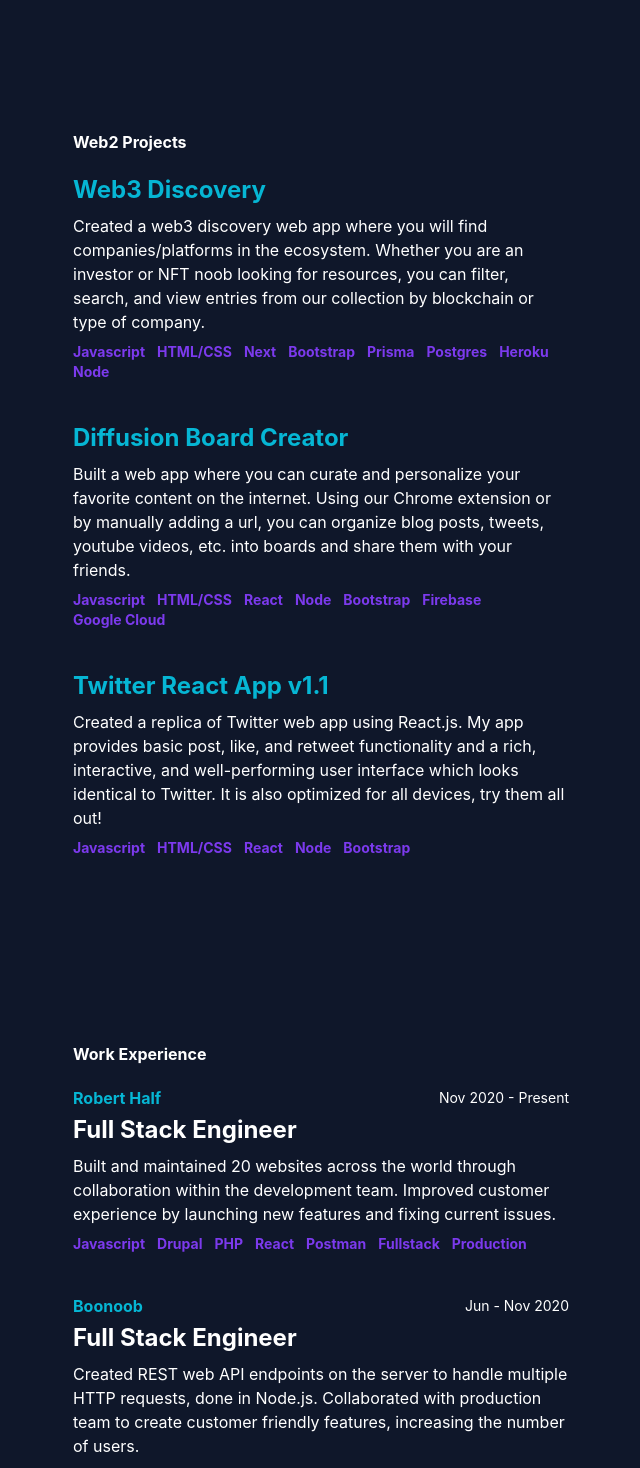
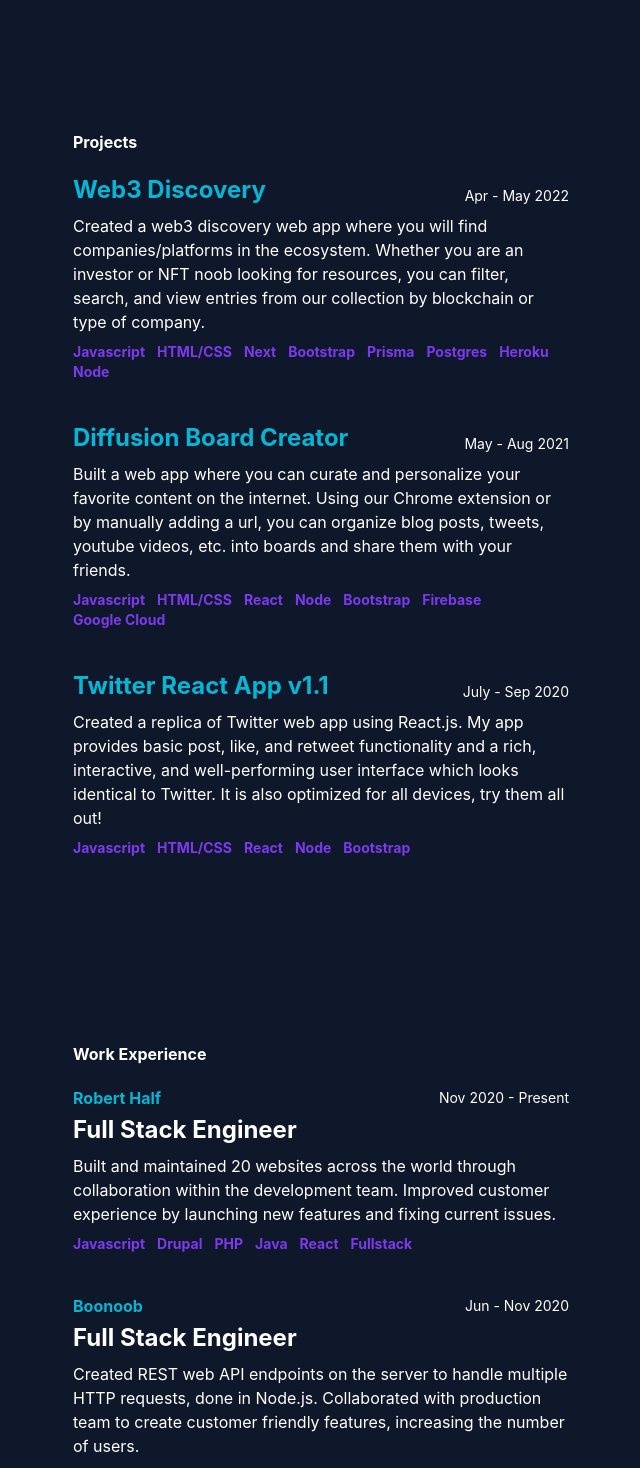
Before and after one commit to eedelosreyes2/web3-portfolio, a Next.js app: page / in a window 1280 px wide. Shown: the part 380-1848 px from the top of the page, without its empty margins (319-959 px from the left). Built offline with nearby package versions, Linux system fonts and the light colour scheme.

Commit message:
small improvements

```diff
--- a/pages/clientData/projects.json
+++ b/pages/clientData/projects.json
@@ -15,7 +15,7 @@
         "Heroku",
         "Node"
       ],
-      "url": "https://diffusion-pinboard-creator-mvp.vercel.app"
+      "url": "https://web3-company-discovery.vercel.app"
     },
     {
       "id": 1,
--- a/pages/clientData/work.json
+++ b/pages/clientData/work.json
@@ -6,15 +6,7 @@
       "title": "Full Stack Engineer",
       "dates": "Nov 2020 - Present",
       "description": "Built and maintained 20 websites across the world through collaboration within the development team. Improved customer experience by launching new features and fixing current issues.",
-      "skills": [
-        "Javascript",
-        "Drupal",
-        "PHP",
-        "React",
-        "Postman",
-        "Fullstack",
-        "Production"
-      ],
+      "skills": ["Javascript", "Drupal", "PHP", "Java", "React", "Fullstack"],
       "url": "https://roberthalf.com/"
     },
     {
@@ -30,8 +22,7 @@
         "Stripe",
         "MongoDB",
         "Postman",
-        "Backend",
-        "Production"
+        "Backend"
       ],
       "url": "https://boonoob.com/"
     },
--- a/pages/components/projects.js
+++ b/pages/components/projects.js
@@ -3,7 +3,7 @@
 export default function Projects() {
   return (
     <div>
-      <div className="font-bold pb-5">Web2 Projects</div>
+      <div className="font-bold pb-5">Projects</div>
       {projects.map(({ id, title, dates, description, skills, url }) => (
         <div key={id} className="pb-10">
           <div className="flex-column pb-2">
@@ -16,6 +16,7 @@
               >
                 {title}
               </a>
+              <div className="text-sm">{dates}</div>
             </div>
           </div>
           <div className="mb-2">{description}</div>
```
